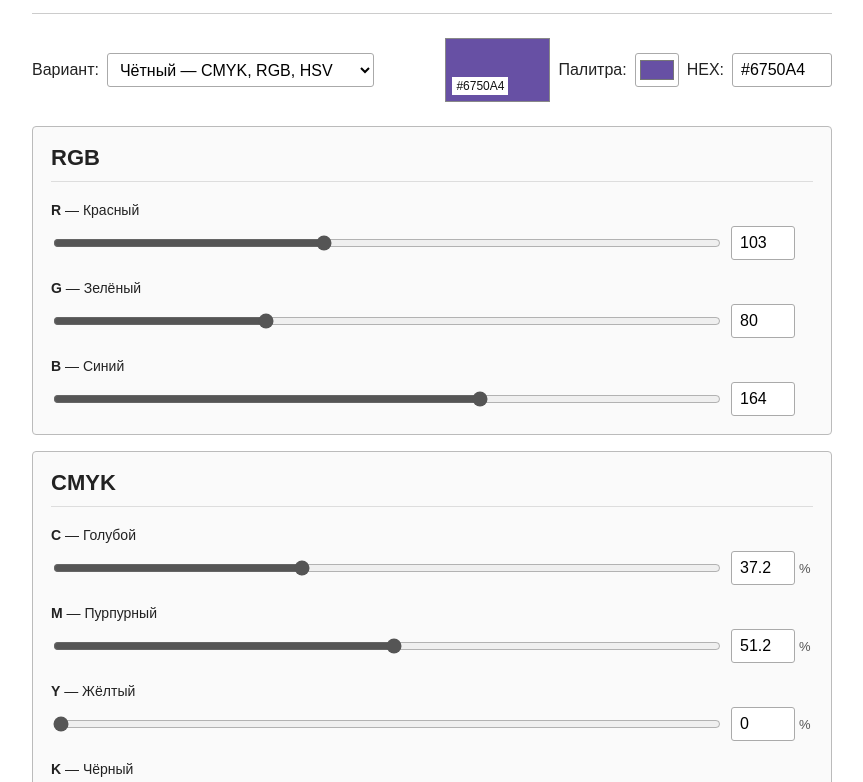
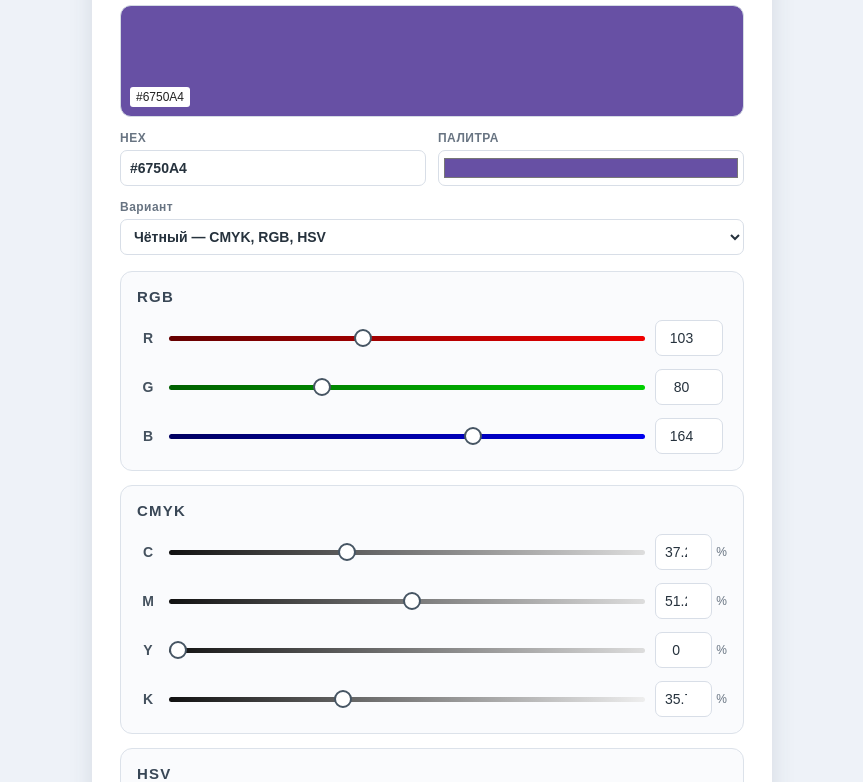
Before and after one commit to onissya/CG, a website built with Vite: page index.html in a window 1280 px wide. Shown: the part 97-879 px from the top of the page, without its empty margins (208-1071 px from the left). Built offline with nearby package versions, Linux system fonts and the light colour scheme.

Commit message:
style: align color lab with simple reference layout

```diff
--- a/src/main.ts
+++ b/src/main.ts
@@ -60,9 +60,10 @@ function channelRows(model: Model): string {
       ({ key, name, min, max, unit }) => `
         <div class="channel-row">
           <label for="${model}-${key}-number">
-            <b>${key.toUpperCase()}</b> — ${name}
+            <b title="${name}">${key.toUpperCase()}</b>
           </label>
           <input
+            class="range-${model}-${key}"
             id="${model}-${key}-range"
             type="range"
             min="${min}"
@@ -103,31 +104,31 @@ app.innerHTML = `
   <main>
     <header>
       <h1>Цветовые модели</h1>
-      <p>Лабораторная работа №1</p>
     </header>
 
-    <section class="controls" aria-label="Выбор цвета и варианта">
+    <section class="color-workbench" aria-label="Выбор цвета и варианта">
+      <div class="color-preview" id="color-preview">
+        <span id="preview-hex">#6750A4</span>
+      </div>
+
+      <div class="color-controls">
+        <label>
+          <span>HEX</span>
+          <input id="hex-input" type="text" value="#6750A4" maxlength="7" spellcheck="false" />
+        </label>
+        <label>
+          <span>ПАЛИТРА</span>
+          <input id="color-picker" type="color" value="#6750A4" />
+        </label>
+      </div>
+
       <label class="variant-select">
-        <span>Вариант:</span>
+        <span>Вариант</span>
         <select id="variant-select">
           <option value="hsv">Чётный — CMYK, RGB, HSV</option>
           <option value="hls">Нечётный — CMYK, RGB, HLS</option>
         </select>
       </label>
-
-      <div class="color-controls">
-        <div class="color-preview" id="color-preview">
-          <span id="preview-hex">#6750A4</span>
-        </div>
-        <label>
-          <span>Палитра:</span>
-          <input id="color-picker" type="color" value="#6750A4" />
-        </label>
-        <label>
-          <span>HEX:</span>
-          <input id="hex-input" type="text" value="#6750A4" maxlength="7" spellcheck="false" />
-        </label>
-      </div>
     </section>
 
     <section class="models-grid" aria-label="Компоненты цветовых моделей">
--- a/src/styles.css
+++ b/src/styles.css
@@ -1,7 +1,7 @@
 :root {
   font-family: Arial, Helvetica, sans-serif;
-  color: #222;
-  background: #fff;
+  color: #26323d;
+  background: #eef2f8;
   --selected-color: #6750a4;
 }
 
@@ -12,6 +12,7 @@
 body {
   margin: 0;
   min-width: 320px;
+  min-height: 100vh;
 }
 
 button,
@@ -21,141 +22,203 @@ select {
 }
 
 main {
-  width: min(800px, calc(100% - 32px));
-  margin: 36px auto;
+  width: min(680px, calc(100% - 24px));
+  margin: 24px auto;
+  padding: 28px;
+  border-radius: 18px;
+  background: #fff;
+  box-shadow: 0 8px 25px rgba(46, 63, 82, 0.12);
 }
 
 header {
-  margin-bottom: 24px;
-  padding-bottom: 16px;
-  border-bottom: 1px solid #ccc;
+  margin-bottom: 22px;
+  text-align: center;
 }
 
 h1 {
-  margin: 0 0 6px;
-  font-size: 30px;
+  margin: 0;
+  font-size: 24px;
 }
 
-header p {
-  margin: 0;
-  color: #666;
+.color-workbench {
+  display: grid;
+  gap: 14px;
+  margin-bottom: 16px;
 }
 
-.controls {
+.color-preview {
   display: flex;
-  align-items: center;
-  justify-content: space-between;
-  gap: 24px;
-  margin-bottom: 24px;
+  align-items: flex-end;
+  width: 100%;
+  height: 112px;
+  padding: 9px;
+  border: 1px solid #d4dbe4;
+  border-radius: 11px;
+  background: var(--selected-color);
 }
 
-.variant-select,
-.color-controls,
-.color-controls label {
-  display: flex;
-  align-items: center;
-  gap: 8px;
+.color-preview span {
+  padding: 3px 6px;
+  border-radius: 3px;
+  color: #222;
+  background: #fff;
+  font-size: 12px;
+}
+
+.color-controls {
+  display: grid;
+  grid-template-columns: 1fr 1fr;
+  gap: 12px;
+}
+
+.color-controls label,
+.variant-select {
+  display: grid;
+  gap: 5px;
+  color: #687482;
+  font-size: 12px;
+  font-weight: 700;
+  letter-spacing: 0.04em;
 }
 
 select,
 input[type="text"],
 input[type="number"] {
-  height: 34px;
-  padding: 5px 8px;
-  border: 1px solid #aaa;
-  border-radius: 3px;
+  width: 100%;
+  height: 36px;
+  padding: 6px 9px;
+  border: 1px solid #d8dee7;
+  border-radius: 7px;
+  color: #26323d;
   background: #fff;
+  font-size: 14px;
+  letter-spacing: 0;
 }
 
 select:focus,
 input:focus {
-  outline: 2px solid #777;
+  outline: 2px solid #8b9aae;
   outline-offset: 1px;
 }
 
-.color-controls {
-  flex-wrap: wrap;
-}
-
-.color-preview {
-  display: flex;
-  align-items: flex-end;
-  width: 105px;
-  height: 64px;
-  padding: 6px;
-  border: 1px solid #888;
-  background: var(--selected-color);
-}
-
-.color-preview span {
-  padding: 2px 4px;
-  color: #111;
-  background: #fff;
-  font-size: 12px;
-}
-
 input[type="color"] {
-  width: 44px;
-  height: 34px;
-  padding: 2px;
-  border: 1px solid #aaa;
-  border-radius: 3px;
+  width: 100%;
+  height: 36px;
+  padding: 3px;
+  border: 1px solid #d8dee7;
+  border-radius: 7px;
   background: #fff;
   cursor: pointer;
 }
 
 #hex-input {
-  width: 100px;
   text-transform: uppercase;
 }
 
 #hex-input[aria-invalid="true"] {
-  border-color: #c00;
+  border-color: #b94a48;
+}
+
+.variant-select {
+  width: 100%;
 }
 
 .models-grid {
   display: grid;
-  grid-template-columns: 1fr;
-  gap: 16px;
-  align-items: stretch;
+  gap: 14px;
+}
+
+#variant-card {
+  display: contents;
 }
 
 .model-card {
-  height: 100%;
-  padding: 18px;
-  border: 1px solid #bbb;
-  border-radius: 4px;
-  background: #fafafa;
+  padding: 16px;
+  border: 1px solid #dce2ea;
+  border-radius: 12px;
+  background: #fafbfd;
 }
 
 .model-card h2 {
-  margin: 0 0 20px;
-  padding-bottom: 10px;
-  border-bottom: 1px solid #ddd;
-  font-size: 22px;
+  margin: 0 0 15px;
+  color: #394756;
+  font-size: 15px;
+  letter-spacing: 0.08em;
 }
 
 .channels {
   display: grid;
-  gap: 20px;
+  gap: 13px;
 }
 
 .channel-row {
   display: grid;
-  grid-template-columns: 1fr 82px;
-  gap: 8px 12px;
+  grid-template-columns: 22px 1fr 72px;
+  gap: 10px;
   align-items: center;
 }
 
 .channel-row > label {
-  grid-column: 1 / -1;
+  color: #44515e;
   font-size: 14px;
+  text-align: center;
 }
 
 .channel-row input[type="range"] {
   width: 100%;
-  accent-color: #555;
+  height: 5px;
+  margin: 0;
+  border-radius: 4px;
+  appearance: none;
   cursor: pointer;
+}
+
+.channel-row input[type="range"]::-webkit-slider-thumb {
+  width: 18px;
+  height: 18px;
+  border: 2px solid #465563;
+  border-radius: 50%;
+  appearance: none;
+  background: #fff;
+}
+
+.channel-row input[type="range"]::-moz-range-thumb {
+  width: 14px;
+  height: 14px;
+  border: 2px solid #465563;
+  border-radius: 50%;
+  background: #fff;
+}
+
+.range-rgb-r {
+  background: linear-gradient(90deg, #650000, #f00000);
+}
+
+.range-rgb-g {
+  background: linear-gradient(90deg, #006000, #00d000);
+}
+
+.range-rgb-b {
+  background: linear-gradient(90deg, #000060, #0000ee);
+}
+
+.range-cmyk-c,
+.range-cmyk-m,
+.range-cmyk-y {
+  background: linear-gradient(90deg, #111, #ddd);
+}
+
+.range-cmyk-k,
+.range-hsv-h,
+.range-hls-h {
+  background: linear-gradient(90deg, #111, #eee);
+}
+
+.range-hsv-s,
+.range-hsv-v,
+.range-hls-s,
+.range-hls-l {
+  background: linear-gradient(90deg, #111, #ddd);
 }
 
 .number-input {
@@ -165,31 +228,29 @@ input[type="color"] {
 }
 
 .number-input input {
-  width: 64px;
+  width: 100%;
+  text-align: center;
 }
 
 .number-input span {
-  color: #555;
-  font-size: 13px;
-}
-
-@media (max-width: 850px) {
-  .controls {
-    align-items: flex-start;
-    flex-direction: column;
-  }
-
+  color: #687482;
+  font-size: 12px;
 }
 
 @media (max-width: 520px) {
   main {
-    width: min(100% - 20px, 480px);
-    margin-top: 20px;
+    width: min(100% - 14px, 450px);
+    margin: 8px auto;
+    padding: 18px 14px;
+    border-radius: 12px;
   }
 
-  .variant-select,
   .color-controls {
-    align-items: flex-start;
-    flex-direction: column;
+    grid-template-columns: 1fr;
+  }
+
+  .channel-row {
+    grid-template-columns: 20px 1fr 68px;
+    gap: 7px;
   }
 }
```
